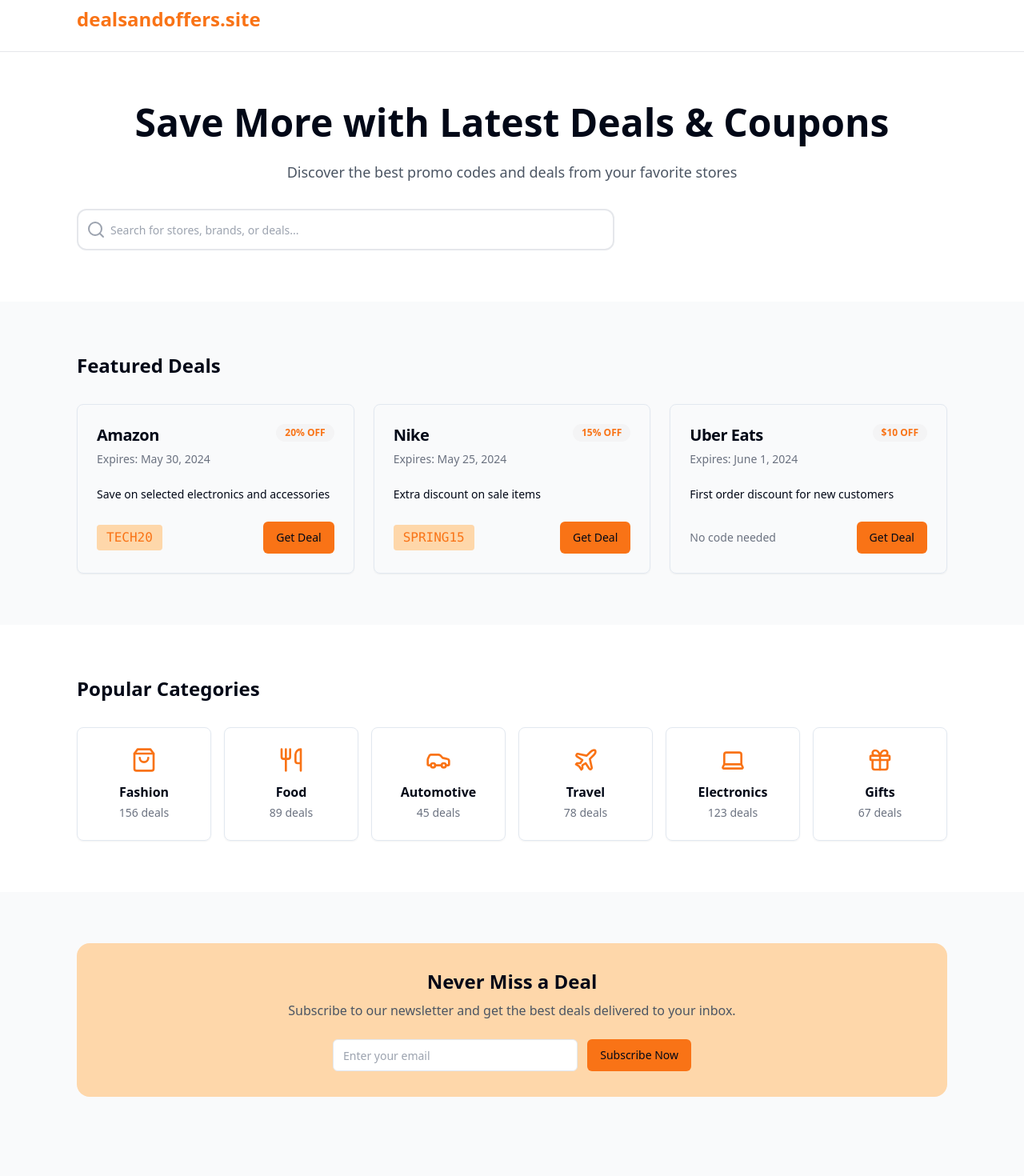
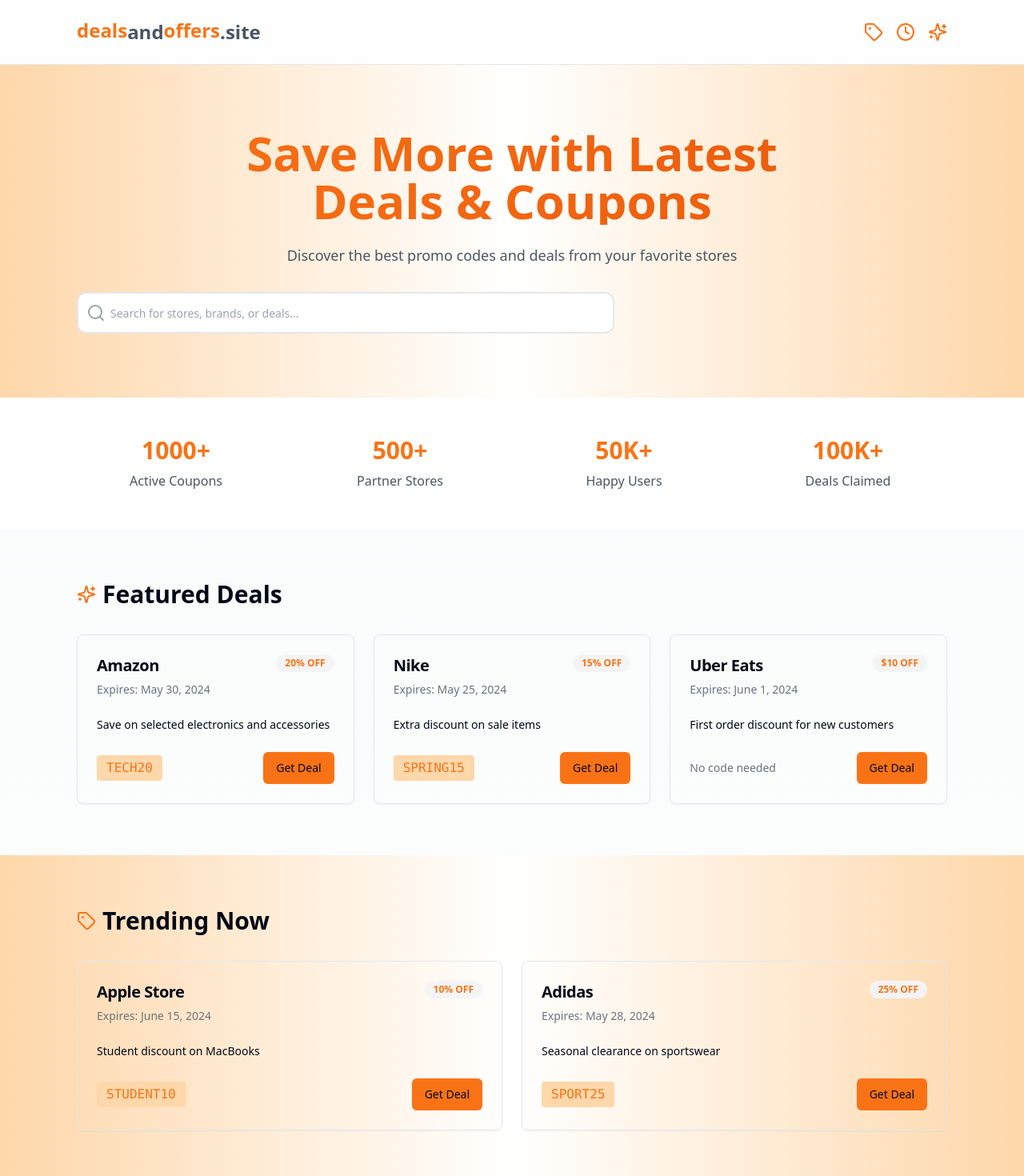
Before and after one commit to ashisweb/dealify-platform, a React (Vite) app: page / in a window 1280 px wide. Shown: the top 1470 px of the page at 80% size. Built offline with nearby package versions, Linux system fonts and the light colour scheme.

Commit message:
Update styles and layout
Implement various changes including different colors, new sections or components, updated animations, layout modifications, and additional functionality.
[skip gpt_engineer]

```diff
--- a/src/pages/Index.tsx
+++ b/src/pages/Index.tsx
@@ -1,4 +1,4 @@
-import { Gift, ShoppingBag, Utensils, Car, Plane, Laptop } from "lucide-react";
+import { Gift, ShoppingBag, Utensils, Car, Plane, Laptop, Sparkles, Clock, Tag } from "lucide-react";
 import { SearchBar } from "@/components/SearchBar";
 import { DealCard } from "@/components/DealCard";
 import { CategoryCard } from "@/components/CategoryCard";
@@ -37,37 +37,96 @@ const featuredDeals = [
   },
 ];
 
+const trendingDeals = [
+  {
+    store: "Apple Store",
+    discount: "10% OFF",
+    description: "Student discount on MacBooks",
+    code: "STUDENT10",
+    expiryDate: "June 15, 2024",
+  },
+  {
+    store: "Adidas",
+    discount: "25% OFF",
+    description: "Seasonal clearance on sportswear",
+    code: "SPORT25",
+    expiryDate: "May 28, 2024",
+  },
+];
+
 const Index = () => {
   return (
-    <div className="min-h-screen bg-gray-50">
+    <div className="min-h-screen bg-gradient-to-b from-gray-50 to-white">
       {/* Header with Dancing Logo */}
-      <header className="bg-white py-4 px-4 border-b border-gray-200">
-        <div className="container max-w-6xl mx-auto">
-          <h2 className="text-2xl font-semibold text-primary animate-bounce hover:animate-none transition-all duration-300 cursor-pointer">
-            dealsandoffers.site
+      <header className="bg-white py-6 px-4 border-b border-gray-200 sticky top-0 z-50 backdrop-blur-sm bg-white/80">
+        <div className="container max-w-6xl mx-auto flex justify-between items-center">
+          <h2 className="text-2xl font-bold text-primary group">
+            <span className="inline-block animate-bounce hover:animate-none transition-all duration-300 cursor-pointer">
+              deals
+            </span>
+            <span className="inline-block text-gray-600">and</span>
+            <span className="inline-block text-primary animate-bounce hover:animate-none transition-all duration-300 cursor-pointer">
+              offers
+            </span>
+            <span className="text-gray-600">.site</span>
           </h2>
+          <div className="hidden md:flex gap-4">
+            <Tag className="text-primary animate-pulse" />
+            <Clock className="text-primary animate-spin-slow" />
+            <Sparkles className="text-primary animate-pulse" />
+          </div>
         </div>
       </header>
 
-      {/* Hero Section */}
-      <section className="bg-white py-16 px-4">
+      {/* Hero Section with Enhanced Animation */}
+      <section className="bg-gradient-to-r from-primary-light via-white to-primary-light py-20 px-4">
         <div className="container max-w-6xl mx-auto text-center">
-          <div className="mb-8">
-            <h1 className="text-4xl md:text-5xl font-bold mb-6">
-              Save More with Latest Deals & Coupons
+          <div className="mb-8 space-y-6">
+            <h1 className="text-4xl md:text-6xl font-bold mb-6 bg-clip-text text-transparent bg-gradient-to-r from-primary to-orange-600 animate-fade-in">
+              Save More with Latest
+              <br /> Deals & Coupons
             </h1>
-            <p className="text-gray-600 text-lg mb-8 max-w-2xl mx-auto">
+            <p className="text-gray-600 text-lg mb-8 max-w-2xl mx-auto animate-fade-in">
               Discover the best promo codes and deals from your favorite stores
             </p>
           </div>
-          <SearchBar />
+          <div className="animate-fade-in">
+            <SearchBar />
+          </div>
         </div>
       </section>
 
-      {/* Featured Deals */}
+      {/* Stats Section - New */}
+      <section className="py-12 px-4 bg-white">
+        <div className="container max-w-6xl mx-auto">
+          <div className="grid grid-cols-2 md:grid-cols-4 gap-8 text-center">
+            <div className="space-y-2 animate-fade-in">
+              <p className="text-3xl font-bold text-primary">1000+</p>
+              <p className="text-gray-600">Active Coupons</p>
+            </div>
+            <div className="space-y-2 animate-fade-in">
+              <p className="text-3xl font-bold text-primary">500+</p>
+              <p className="text-gray-600">Partner Stores</p>
+            </div>
+            <div className="space-y-2 animate-fade-in">
+              <p className="text-3xl font-bold text-primary">50K+</p>
+              <p className="text-gray-600">Happy Users</p>
+            </div>
+            <div className="space-y-2 animate-fade-in">
+              <p className="text-3xl font-bold text-primary">100K+</p>
+              <p className="text-gray-600">Deals Claimed</p>
+            </div>
+          </div>
+        </div>
+      </section>
+
+      {/* Featured Deals with Enhanced Animation */}
       <section className="py-16 px-4">
         <div className="container max-w-6xl mx-auto">
-          <h2 className="text-2xl font-bold mb-8">Featured Deals</h2>
+          <h2 className="text-3xl font-bold mb-8 flex items-center gap-2">
+            <Sparkles className="text-primary" />
+            Featured Deals
+          </h2>
           <div className="grid grid-cols-1 md:grid-cols-2 lg:grid-cols-3 gap-6">
             {featuredDeals.map((deal, index) => (
               <DealCard key={index} {...deal} />
@@ -76,10 +135,25 @@ const Index = () => {
         </div>
       </section>
 
-      {/* Categories */}
+      {/* Trending Deals - New Section */}
+      <section className="py-16 px-4 bg-gradient-to-r from-primary-light via-white to-primary-light">
+        <div className="container max-w-6xl mx-auto">
+          <h2 className="text-3xl font-bold mb-8 flex items-center gap-2">
+            <Tag className="text-primary" />
+            Trending Now
+          </h2>
+          <div className="grid grid-cols-1 md:grid-cols-2 gap-6">
+            {trendingDeals.map((deal, index) => (
+              <DealCard key={index} {...deal} />
+            ))}
+          </div>
+        </div>
+      </section>
+
+      {/* Categories with Enhanced Animation */}
       <section className="py-16 px-4 bg-white">
         <div className="container max-w-6xl mx-auto">
-          <h2 className="text-2xl font-bold mb-8">Popular Categories</h2>
+          <h2 className="text-3xl font-bold mb-8">Popular Categories</h2>
           <div className="grid grid-cols-2 md:grid-cols-3 lg:grid-cols-6 gap-4">
             {categories.map((category, index) => (
               <CategoryCard key={index} {...category} />
@@ -88,7 +162,7 @@ const Index = () => {
         </div>
       </section>
 
-      {/* Newsletter */}
+      {/* Newsletter with Enhanced Design */}
       <section className="py-16 px-4">
         <div className="container max-w-6xl mx-auto">
           <Newsletter />
--- a/tailwind.config.ts
+++ b/tailwind.config.ts
@@ -25,9 +25,9 @@ export default {
         background: "hsl(var(--background))",
         foreground: "hsl(var(--foreground))",
         primary: {
-          DEFAULT: "#F97316", // Changed to orange
-          hover: "#EA580C", // Darker orange for hover
-          light: "#FED7AA", // Light orange background
+          DEFAULT: "#F97316",
+          hover: "#EA580C",
+          light: "#FED7AA",
         },
         secondary: {
           DEFAULT: "#F4F4F5",
@@ -47,11 +47,16 @@ export default {
           "0%": { opacity: "0", transform: "translateY(10px)" },
           "100%": { opacity: "1", transform: "translateY(0)" },
         },
+        "spin-slow": {
+          "0%": { transform: "rotate(0deg)" },
+          "100%": { transform: "rotate(360deg)" },
+        },
       },
       animation: {
         "accordion-down": "accordion-down 0.2s ease-out",
         "accordion-up": "accordion-up 0.2s ease-out",
         "fade-in": "fade-in 0.3s ease-out",
+        "spin-slow": "spin-slow 3s linear infinite",
       },
     },
   },
```
